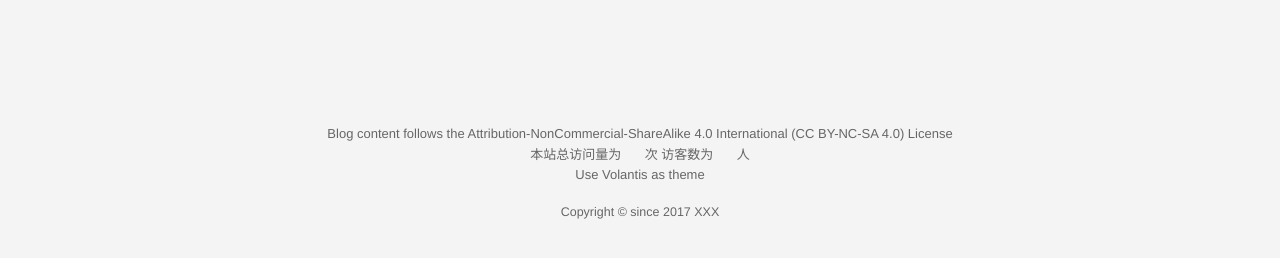
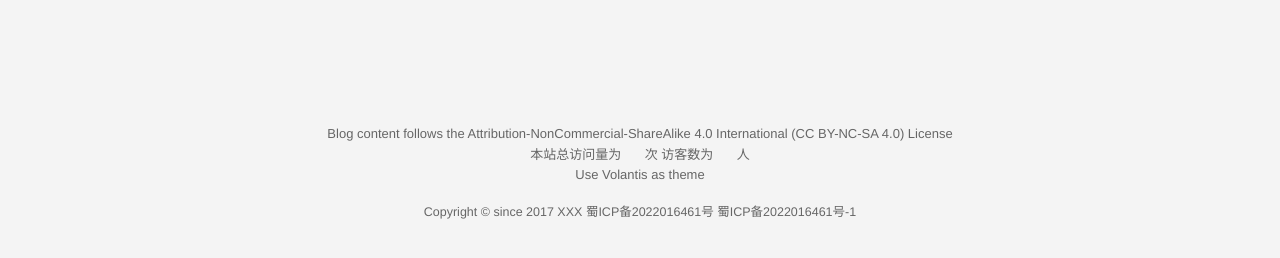
Before and after one commit to dkz359/dkz.github.io, a plain HTML site: page index.html in a window 1280 px wide. Shown: the part 1085-1343 px from the top of the page. Drawn offline with Linux system fonts and the light colour scheme; some packages are replaced by stand-ins of ours; a script that the page names is missing; some icons are missing; a web font is replaced by a local one.

Commit message:
Site updated: 2022-09-30 10:24:24

```diff
--- a/index.html
+++ b/index.html
@@ -2789,7 +2789,11 @@ Qu...
 
 
         <div class='copyright'>
-        <p><a href="/">Copyright © since 2017 XXX</a></p>
+        <p>
+          <a href="/">Copyright © since 2017 XXX</a>
+          <a href="https://beian.miit.gov.cn/" target="_blank">蜀ICP备2022016461号</a>
+          <a href="https://beian.miit.gov.cn/" target="_blank">蜀ICP备2022016461号-1</a>
+        </p>
 
         </div>
 
```
